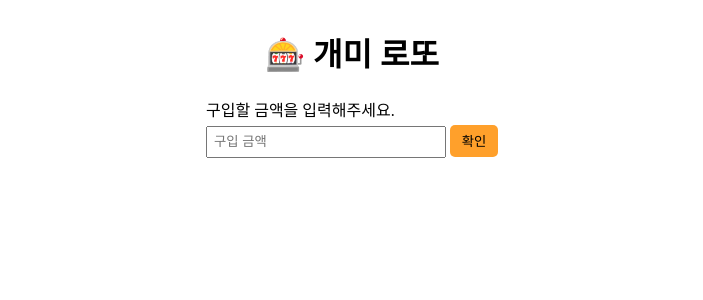
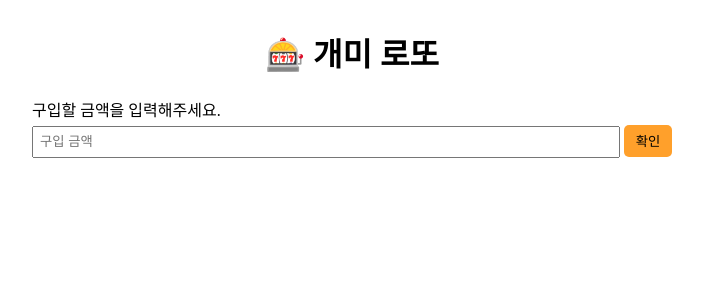
Before and after one commit to woowacourse/react-lotto, a React app: page / in a window 1280 px wide. Shown: the top 300 px of the page, without its empty margins (288-991 px from the left). Built offline with nearby package versions, Linux system fonts and the light colour scheme; the HTML template or start-up script is replaced by a standard one.

Commit message:
style: PriceInput 버튼 수정
Co-authored-by: jieun song <zigsong@users.noreply.github.com>

```diff
--- a/src/components/PriceInput/index.js
+++ b/src/components/PriceInput/index.js
@@ -1,5 +1,5 @@
 import React, { Component } from 'react';
-import { Root, Form, Label, InputWrapper, Input, Button } from './style';
+import { Root, Form, Label, InputWrapper, Input, SubmitButton } from './style';
 
 class PriceInput extends Component {
   render() {
@@ -9,7 +9,7 @@ class PriceInput extends Component {
           <Label htmlFor="price">구입할 금액을 입력해주세요.</Label>
           <InputWrapper>
             <Input type="number" min="1000" id="price" placeholder="구입 금액" />
-            <Button>확인</Button>
+            <SubmitButton>확인</SubmitButton>
           </InputWrapper>
         </Form>
       </Root>
--- a/src/components/PriceInput/style.js
+++ b/src/components/PriceInput/style.js
@@ -3,6 +3,7 @@ import styled from 'styled-components';
 const Root = styled.div`
   display: flex;
   flex-direction: column;
+  width: 100%;
 `;
 
 const Form = styled.form``;
@@ -18,13 +19,13 @@ const InputWrapper = styled.div`
 
 const Input = styled.input`
   height: 100%;
-  width: 240px;
+  width: calc(100% - 52px);
   box-sizing: border-box;
   margin-right: 4px;
   padding-left: 6px;
 `;
 
-const Button = styled.button`
+const SubmitButton = styled.button`
   height: 100%;
   width: 48px;
   border: none;
@@ -32,4 +33,4 @@ const Button = styled.button`
   background-color: #ffa02b;
 `;
 
-export { Root, Form, Label, InputWrapper, Input, Button };
+export { Root, Form, Label, InputWrapper, Input, SubmitButton };
```
